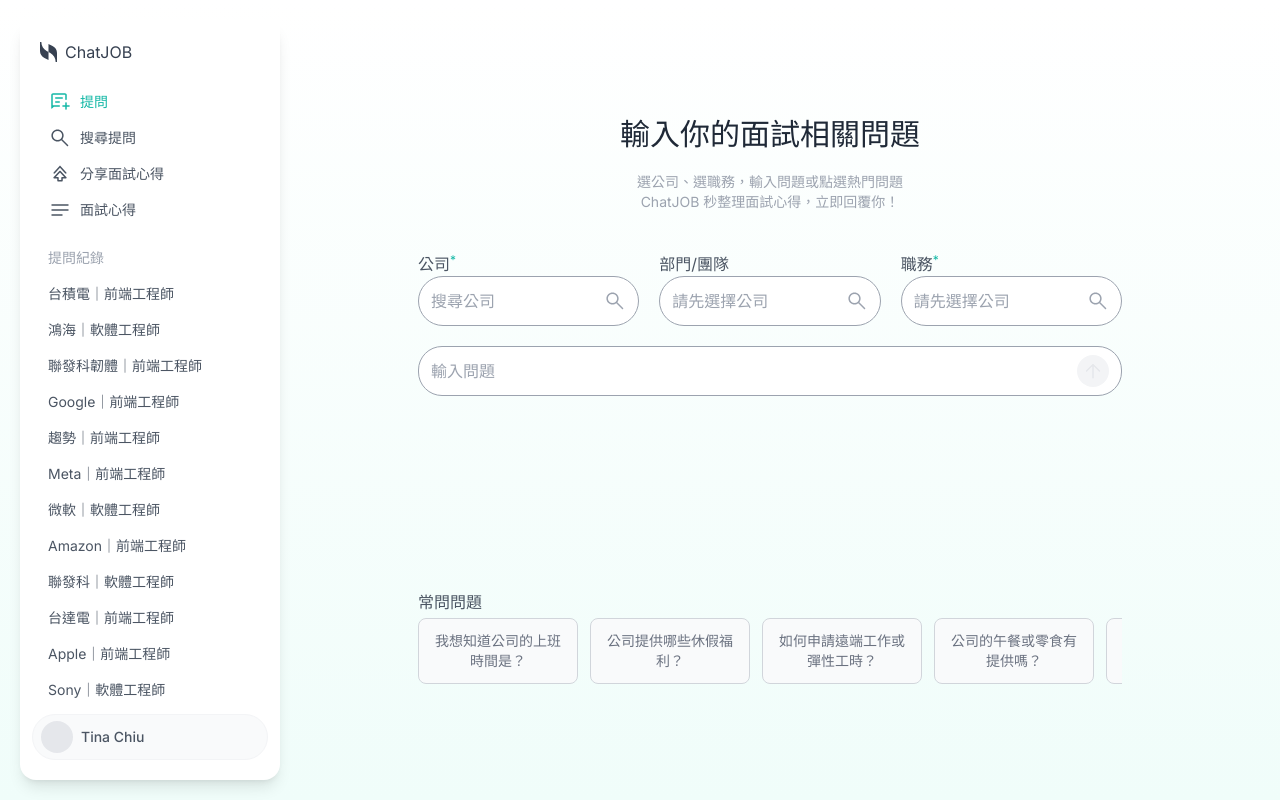
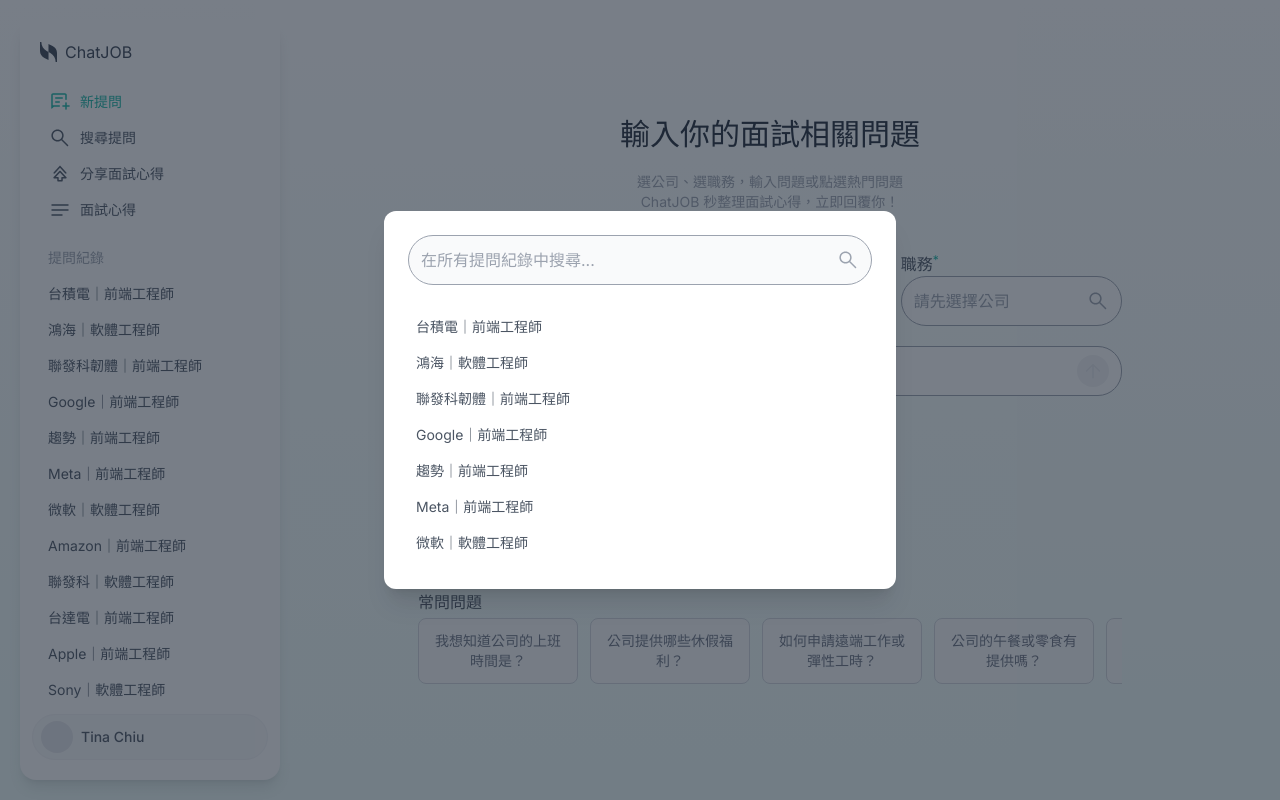
Before and after one commit to Douuhuaa/chatjob-web, a Next.js app: page / in a window 1280 px wide. Both pictures are taken after a click on the button "搜尋提問". Built offline with nearby package versions, Linux system fonts and the light colour scheme.

Commit message:
feat: add search dialog

```diff
--- a/app/(main)/@sidepanel/_components/chat-list.tsx
+++ b/app/(main)/@sidepanel/_components/chat-list.tsx
@@ -9,14 +9,13 @@
 
 interface Props {
     chats: Chat[];
+    onClick?: () => void;
 }
 
-export default function ChatList({ chats }: Props) {
+export default function ChatList({ chats, onClick }: Props) {
     const params = useParams();
 
     return (
-        <>
-            <p className="px-2 pb-2 text-sm font-light text-gray-400">提問紀錄</p>
         <div className="flex flex-col">
             {chats.map((chat) => (
                 <Link
@@ -26,6 +25,7 @@
                         "font-medium text-teal-500": params.id == chat.id,
                         "text-gray-600": params.id != chat.id,
                     })}
+                    onClick={onClick}
                 >
                     <span>
                         {chat.record.company}｜{chat.record.position}
@@ -33,6 +33,5 @@
                 </Link>
             ))}
         </div>
-        </>
     );
 }
--- /dev/null
+++ b/app/(main)/@sidepanel/_components/search-dialog.tsx
@@ -0,0 +1,49 @@
+"use client";
+
+import { useMemo, useState } from "react";
+import Dialog from "@/components/dialog";
+import SearchInput from "@/components/search-input";
+import { type Chat } from "@/mocks/chats";
+import ChatList from "./chat-list";
+
+interface Props {
+    isOpen: boolean;
+    onClose: () => void;
+    chats: Chat[];
+}
+
+export default function SearchDialog({ isOpen, onClose, chats }: Props) {
+    const [value, setValue] = useState("");
+
+    const filteredChats = useMemo(() => {
+        if (!value || value.trim() === "") {
+            return chats;
+        }
+
+        const result: Chat[] = [];
+        const validValue = value.trim().toLowerCase();
+
+        for (const chat of chats) {
+            const companyMatches = chat.record.company.toLowerCase().includes(validValue);
+            const positionMatches = chat.record.position.toLowerCase().includes(validValue);
+
+            if (companyMatches || positionMatches) {
+                result.push(chat);
+            }
+        }
+
+        return result;
+    }, [chats, value]);
+
+    return (
+        <Dialog isOpen={isOpen} onClose={onClose}>
+            <div className="flex flex-col gap-4 rounded-xl bg-white p-6 shadow-xl">
+                <SearchInput value={value} onValueChange={setValue} placeholder="在所有提問紀錄中搜尋..." />
+
+                <div className="mt-2 h-64 overflow-y-auto">
+                    <ChatList chats={filteredChats} onClick={onClose} />
+                </div>
+            </div>
+        </Dialog>
+    );
+}
--- a/app/(main)/@sidepanel/_components/side-panel.tsx
+++ b/app/(main)/@sidepanel/_components/side-panel.tsx
@@ -1,7 +1,7 @@
 "use client";
 
 import Link from "next/link";
-import { type ReactNode } from "react";
+import { type ReactNode, useState } from "react";
 import { usePathname } from "next/navigation";
 import clsx from "clsx";
 
@@ -10,10 +10,13 @@
 import QuestionIcon from "@/components/icons/question.svg";
 import SearchIcon from "@/components/icons/search.svg";
 import ShareIcon from "@/components/icons/share.svg";
+import SearchDialog from "./search-dialog";
+
+import { type Chat } from "@/mocks/chats";
 
 const navItems = [
     {
-        label: "提問",
+        label: "新提問",
         icon: QuestionIcon,
         type: "link",
         href: "/",
@@ -22,6 +25,7 @@
         label: "搜尋提問",
         icon: SearchIcon,
         type: "action",
+        action: "search",
     },
     {
         label: "分享面試心得",
@@ -37,10 +41,24 @@
     },
 ];
 
-export default function SidePanel({ children }: { children: ReactNode }) {
+interface Props {
+    children: ReactNode;
+    chats: Chat[];
+}
+
+export default function SidePanel({ children, chats }: Props) {
     const pathname = usePathname();
 
+    const [isSearchDialogOpen, setIsSearchDialogOpen] = useState(false);
+
+    const handleActionClick = (action: string) => {
+        if (action === "search") {
+            setIsSearchDialogOpen(true);
+        }
+    };
+
     return (
+        <>
             <div className="overflow-y-auto">
                 <div className="sticky top-0 z-10 flex flex-col gap-5 bg-white p-5">
                     <Link href="/" className="flex items-center gap-2 text-gray-700">
@@ -52,13 +70,13 @@
                         {navItems.map((item) => {
                             const Icon = item.icon;
 
-                        if (item.type == "action") {
+                            if (item.type === "action") {
                                 return (
                                     <button
                                         key={item.label}
                                         type="button"
                                         className="flex w-full items-center gap-2 rounded-lg px-2 py-1.5 text-sm text-gray-600 hover:bg-teal-50 active:bg-teal-100/75"
-                                    onClick={() => {}}
+                                        onClick={() => handleActionClick(item.action)}
                                     >
                                         <Icon className="h-6 w-6" />
                                         <span>{item.label}</span>
@@ -69,12 +87,12 @@
                             return (
                                 <Link
                                     key={item.href}
-                                href={item.href}
+                                    href={item.href!}
                                     className={clsx(
                                         "flex items-center gap-2 rounded-lg px-2 py-1.5 text-sm hover:bg-teal-50 active:bg-teal-100/75",
                                         {
-                                        "font-medium text-teal-500": pathname == item.href,
-                                        "text-gray-600": pathname != item.href,
+                                            "font-medium text-teal-500": pathname === item.href,
+                                            "text-gray-600": pathname !== item.href,
                                         },
                                     )}
                                 >
@@ -88,5 +106,12 @@
 
                 <div className="px-5 pb-5">{children}</div>
             </div>
+
+            <SearchDialog
+                isOpen={isSearchDialogOpen}
+                onClose={() => setIsSearchDialogOpen(false)}
+                chats={chats}
+            />
+        </>
     );
 }
--- a/app/(main)/@sidepanel/page.tsx
+++ b/app/(main)/@sidepanel/page.tsx
@@ -16,7 +16,8 @@
     const chats = await getChats();
 
     return (
-        <SidePanel>
+        <SidePanel chats={chats}>
+            <p className="px-2 pb-2 text-sm font-light text-gray-400">提問紀錄</p>
             <ChatList chats={chats} />
         </SidePanel>
     );
--- /dev/null
+++ b/components/dialog.tsx
@@ -0,0 +1,55 @@
+"use client";
+
+import { useEffect, useRef } from "react";
+import { createPortal } from "react-dom";
+
+interface DialogProps {
+    isOpen: boolean;
+    onClose: () => void;
+    children: React.ReactNode;
+}
+
+export default function Dialog({ isOpen, onClose, children }: DialogProps) {
+    const dialogRef = useRef<HTMLDivElement>(null);
+
+    // Close dialog on "Escape" key press
+    useEffect(() => {
+        const handleKeyDown = (event: KeyboardEvent) => {
+            if (event.key === "Escape") {
+                onClose();
+            }
+        };
+        window.addEventListener("keydown", handleKeyDown);
+        return () => window.removeEventListener("keydown", handleKeyDown);
+    }, [onClose]);
+
+    // Focus on the dialog when it opens
+    useEffect(() => {
+        if (isOpen && dialogRef.current) {
+            dialogRef.current.focus();
+        }
+    }, [isOpen]);
+
+    if (!isOpen) {
+        return null;
+    }
+
+    return createPortal(
+        <div
+            ref={dialogRef}
+            className="fixed inset-0 z-50 flex items-center justify-center"
+            role="dialog"
+            aria-modal="true"
+            tabIndex={-1} // Make the div focusable
+        >
+            {/* Backdrop */}
+            <div className="absolute inset-0 bg-gray-800/60" onClick={onClose} />
+
+            {/* Dialog Content */}
+            <div className="relative z-10 w-full max-w-lg">
+                {children}
+            </div>
+        </div>,
+        document.body
+    );
+}
--- /dev/null
+++ b/components/search-input.tsx
@@ -0,0 +1,56 @@
+"use client";
+
+import { useState, useEffect } from "react";
+import SearchIcon from "@/components/icons/search.svg";
+
+interface Props {
+    value: string;
+    onValueChange: (value: string) => void;
+    placeholder?: string;
+    className?: string;
+}
+
+export default function SearchInput({ value, onValueChange, placeholder, className }: Props) {
+    const [displayValue, setDisplayValue] = useState(value);
+    const [isComposing, setIsComposing] = useState(false);
+
+    useEffect(() => {
+        if (!isComposing) {
+            setDisplayValue(value);
+        }
+    }, [value, isComposing]);
+
+    const handleChange = (e: React.ChangeEvent<HTMLInputElement>) => {
+        setDisplayValue(e.target.value);
+        if (!isComposing) {
+            onValueChange(e.target.value);
+        }
+    };
+
+    const handleCompositionStart = () => {
+        setIsComposing(true);
+    };
+
+    const handleCompositionEnd = (e: React.CompositionEvent<HTMLInputElement>) => {
+        setIsComposing(false);
+        onValueChange(e.currentTarget.value);
+    };
+
+    return (
+        <div className={`relative flex w-full items-center ${className}`}>
+            <input
+                type="text"
+                value={displayValue}
+                onChange={handleChange}
+                onCompositionStart={handleCompositionStart}
+                onCompositionEnd={handleCompositionEnd}
+                placeholder={placeholder}
+                className="w-full rounded-full border border-gray-400 bg-gray-50 p-3 pr-10 focus:border-teal-500 focus:outline-none"
+            />
+
+            <span className="absolute inset-y-0 right-0 flex items-center pr-3 text-gray-400 peer-focus:text-teal-500">
+                <SearchIcon className="h-6 w-6" />
+            </span>
+        </div>
+    );
+}
```
Lines whose indentation alone changed are shown as unchanged.
